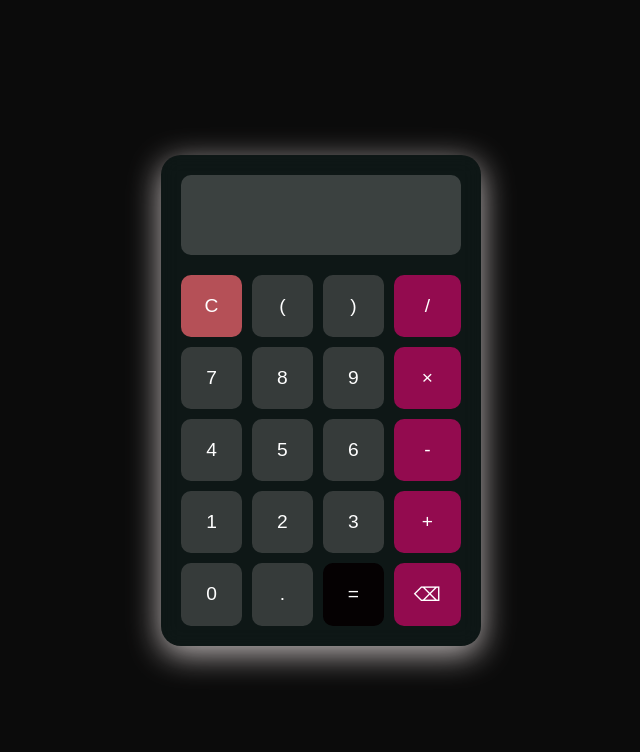
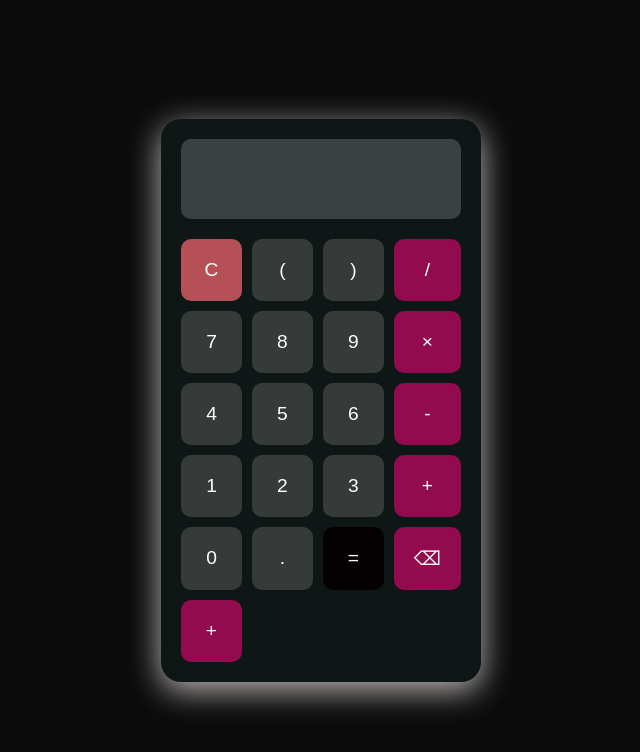
Before and after one commit to emannkhalled/simple-calculator, a plain HTML site: page index.html in a window 1280 px wide. Shown: the whole page, without its empty margins (319-959 px from the left). Drawn offline with Linux system fonts and the light colour scheme.

Commit message:
Update index.html

```diff
--- a/index.html
+++ b/index.html
@@ -30,9 +30,11 @@
             <button onclick="appendToDisplay('.')">.</button>
             <button class="equals" onclick="calculate()">=</button>
             <button class="operator" onclick="backspace()">⌫</button>
+             <button class="operator" onclick="appendToDisplay('+')">+</button>
         </div>
     </div>
 
      <script src="script.js"></script>
 </body>
+
 </html>
```
